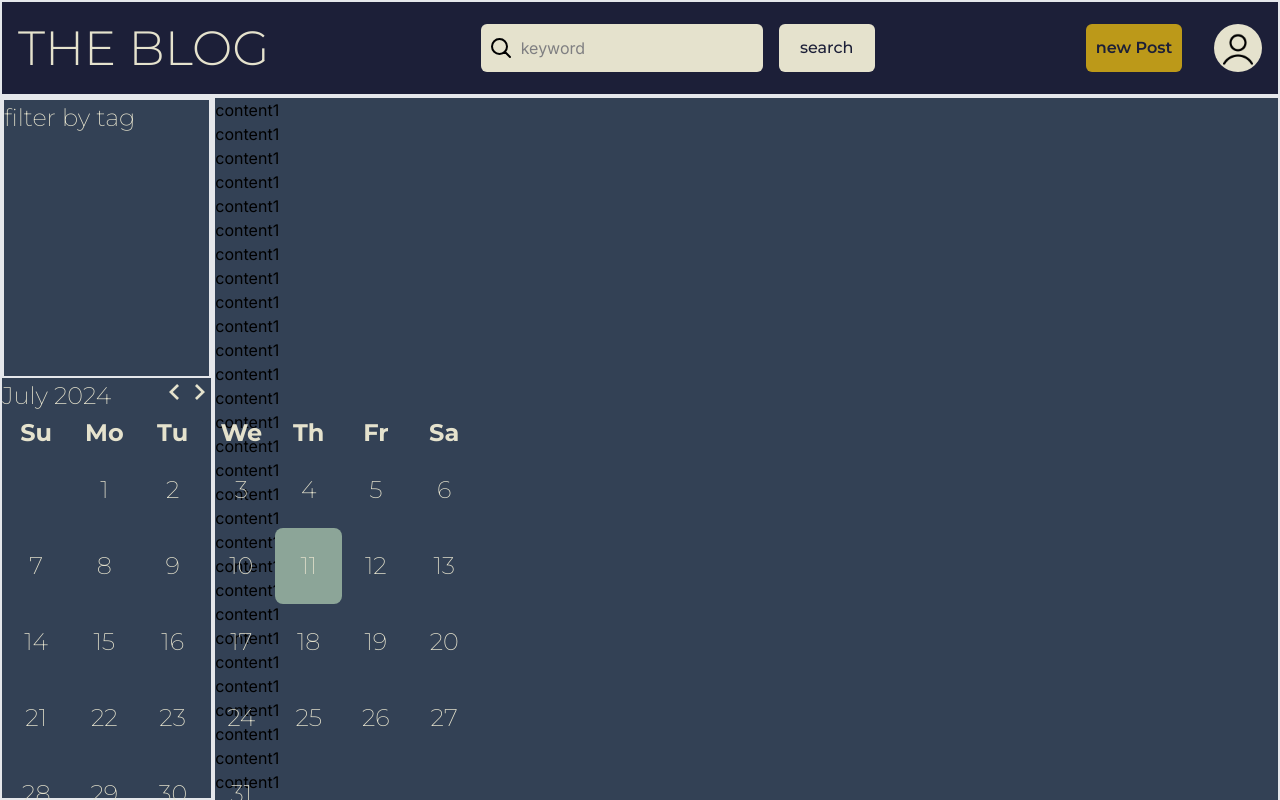
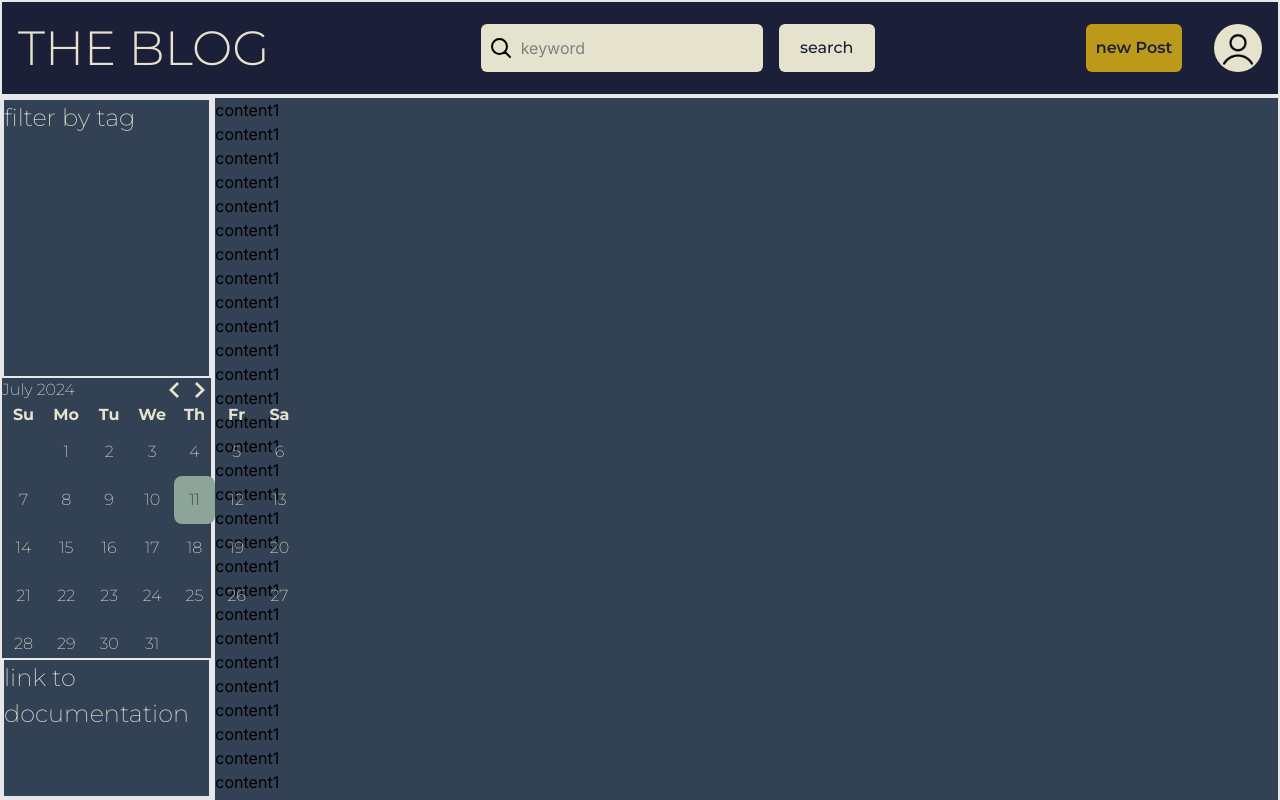
Before and after one commit to ShoeheyOt/my-blog, a Next.js app: page /blog in a window 1280 px wide. Shown: the top 800 px of the page. Built offline with nearby package versions, Linux system fonts and the light colour scheme.

Commit message:
style calender

```diff
--- a/src/features/Calender.tsx
+++ b/src/features/Calender.tsx
@@ -12,10 +12,11 @@ export const Calender = () => {
       selected={selected}
       onSelect={setSelected}
       classNames={{
-        today: "bg-info rounded-lg",
+        root: "h-2/5 w-full",
+        today: "bg-info rounded-lg text-secondary",
         selected: "bg-primary rounded-lg text-secondary",
-        day: `${defaultClass.day} p-5 text-center`,
-        months: "relative",
+        day: `${defaultClass.day} p-3 text-center font-D_notes`,
+        months: "relative text-D_notes",
         nav: "absolute top-0 right-0",
         chevron: "fill-primary",
       }}
```
